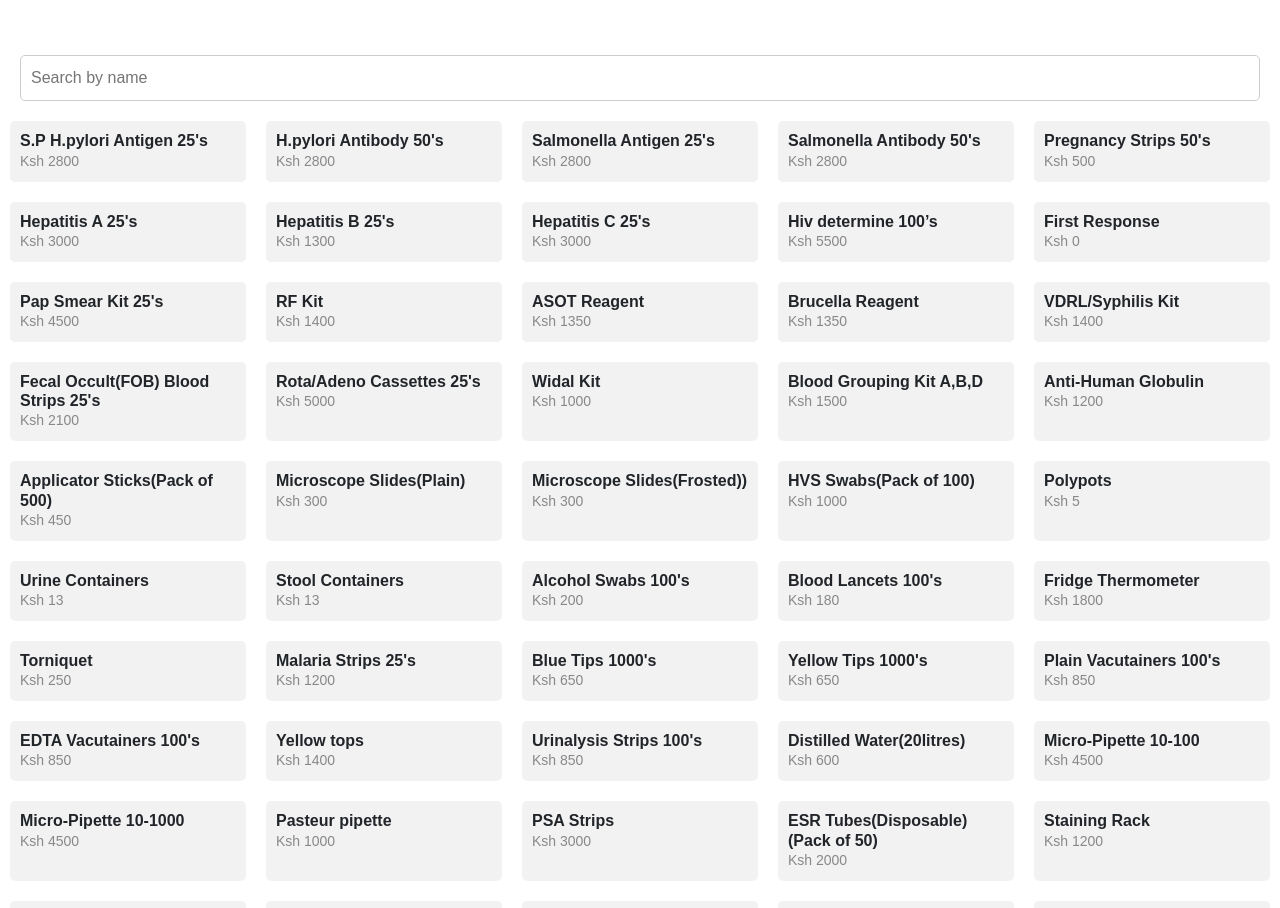
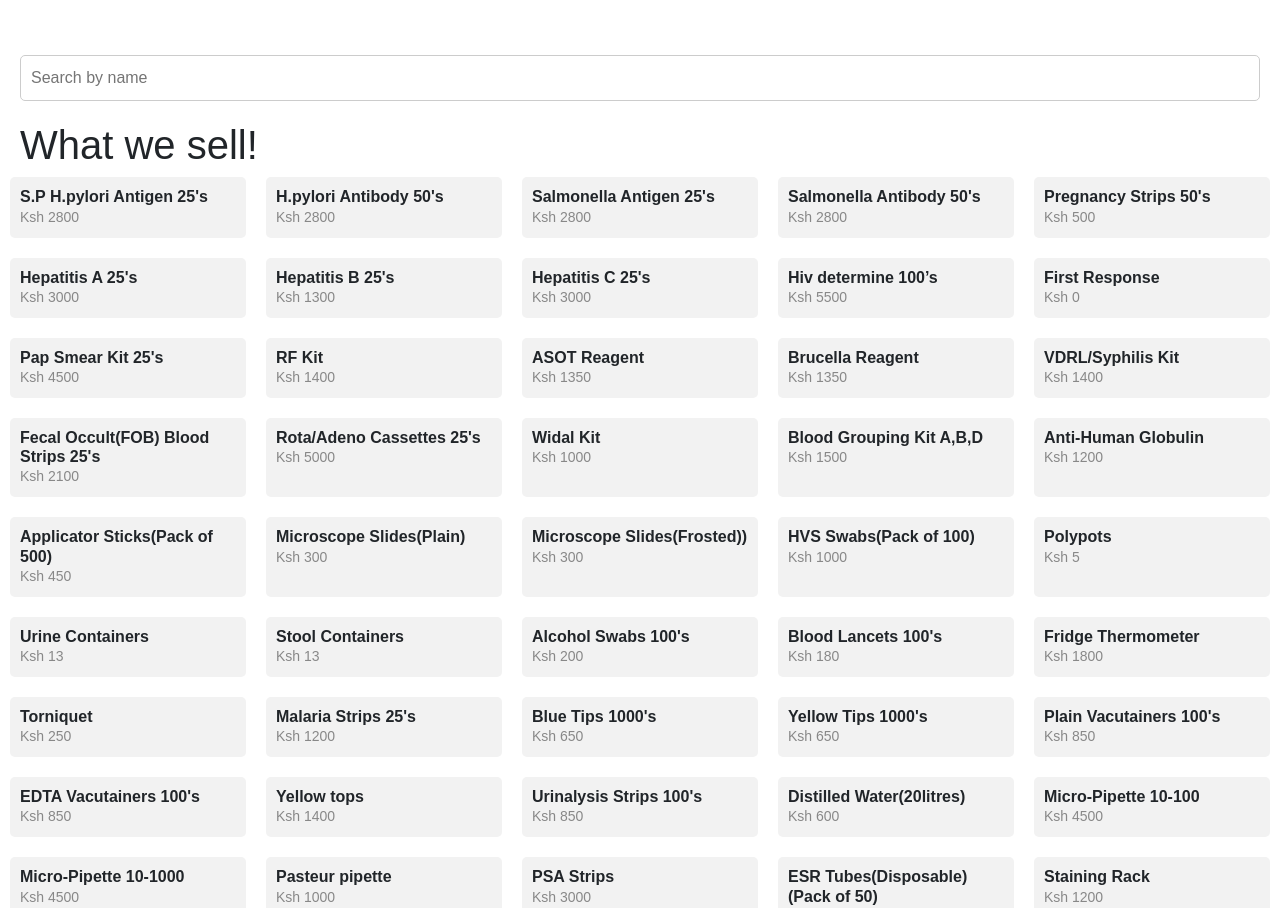
Before and after one commit to kelvin-ndoma/PowerleKt, a React (Create React App) app: page / in a window 1280 px wide. Shown: the part 1060-1968 px from the top of the page. Built offline with nearby package versions, Linux system fonts and the light colour scheme.

Commit message:
a single h1 change

```diff
--- a/src/components/Allitems/AllItems.js
+++ b/src/components/Allitems/AllItems.js
@@ -19,6 +19,7 @@ const AllItems = () => {
         onChange={(e) => setSearchTerm(e.target.value)}
         className="search-input"
       />
+      <h1>What we sell!</h1>
       <div className="product-container">
         {filteredProducts.map((product, index) => (
           <div key={index} className="product-item">
```
